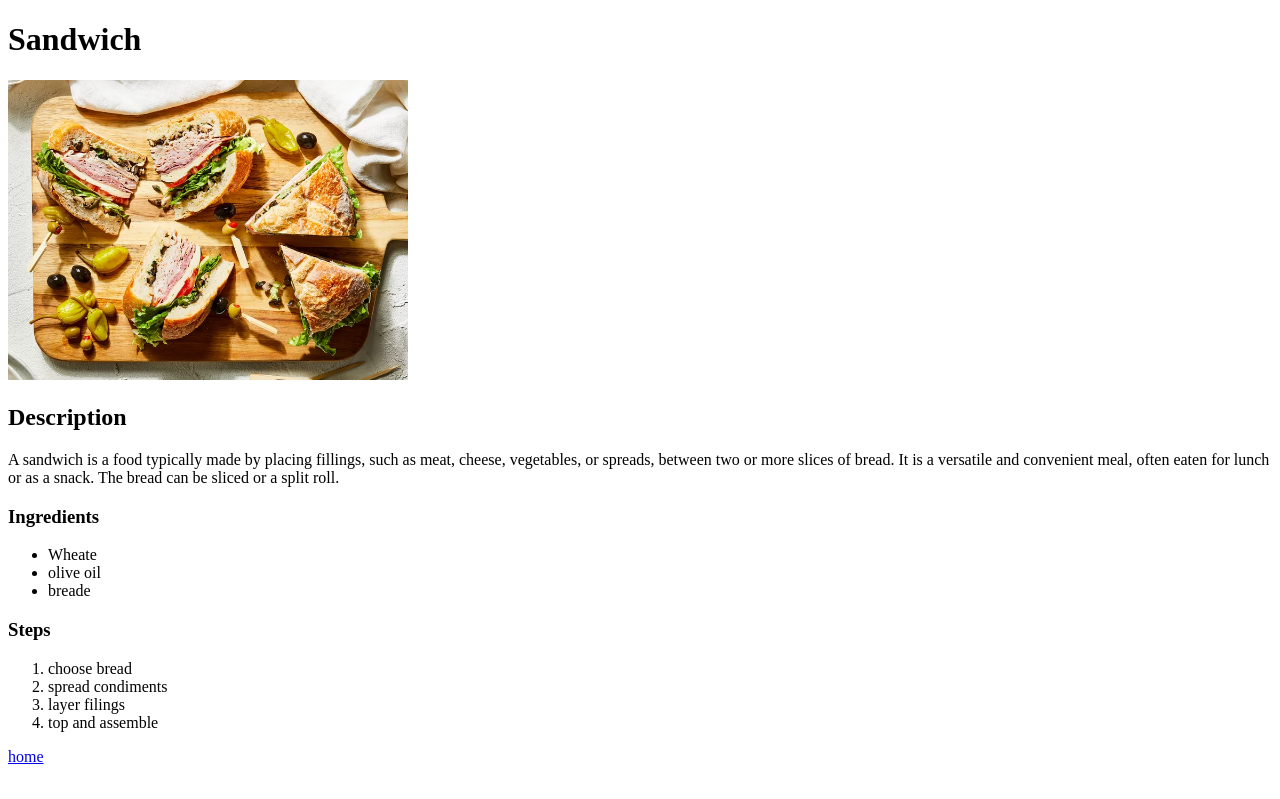
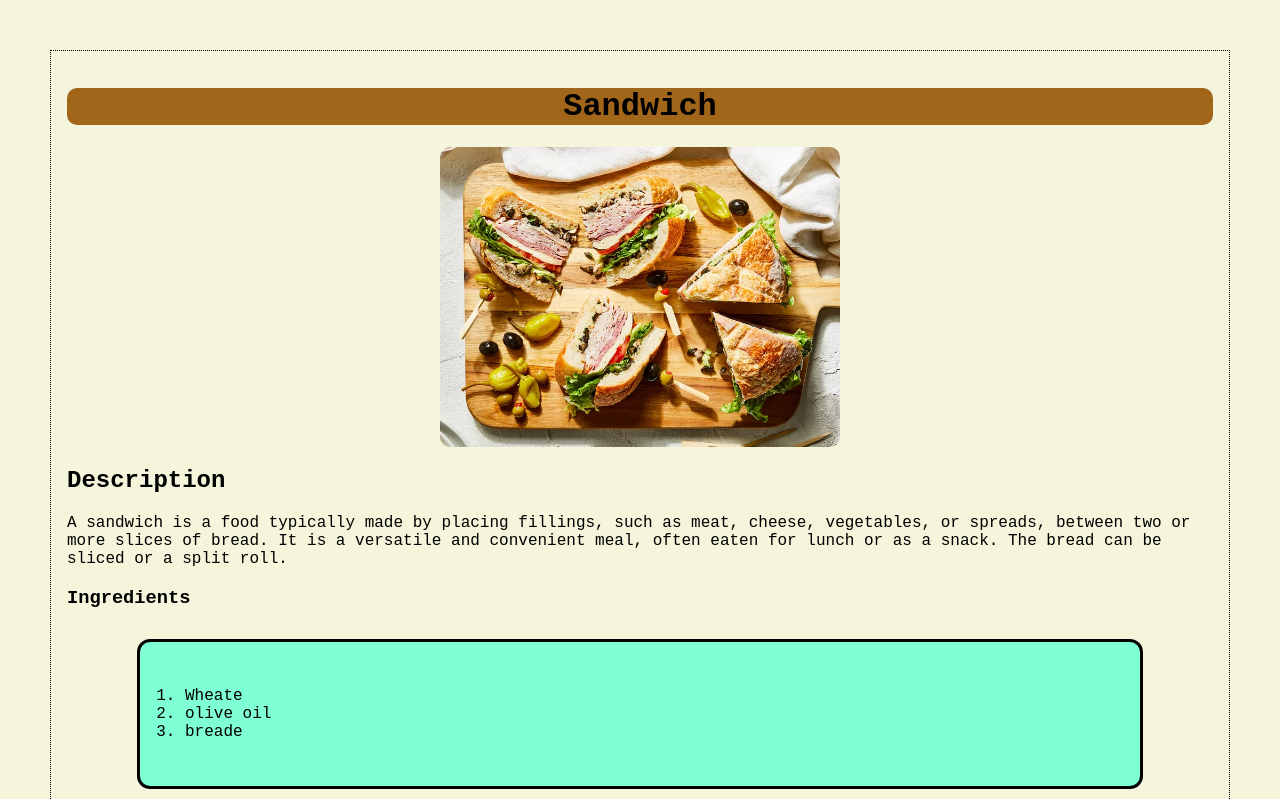
Before and after one commit to kodeXsom/odin-recipes, a plain HTML site: page recipes/sandwich.html in a window 1280 px wide. Shown: the top 799 px of the page. Drawn offline with Linux system fonts and the light colour scheme.

Commit message:
complete my 1st web site

```diff
--- a/recipes/sandwich.html
+++ b/recipes/sandwich.html
@@ -3,28 +3,29 @@
 <head>
     <meta charset="UTF-8">
     <meta name="viewport" content="width=device-width, initial-scale=1.0">
+    <link rel="stylesheet" href="../styles.css">
     <title>Sandwich</title>
 </head>
-<body>
-    <h1>Sandwich</h1>
-    <img src="../images/sandwich.webp" alt="Italian sandwich" height="auto" width="400px">
-    <h2>Description</h2>
-    <p>A sandwich is a food typically made by placing fillings, such as meat, cheese, vegetables, or spreads, between two or more slices of bread. It is a versatile and convenient meal, often eaten for lunch or as a snack. The bread can be sliced or a split roll.</p>
+<body class="body-sandwich">
+    <h1 class="sandwich">Sandwich</h1>
+    <img src="../images/sandwich.webp" alt="Italian sandwich" height="auto" width="400px" class="sandwich-logo">
+    <h2 class="h2">Description</h2>
+    <p class="para">A sandwich is a food typically made by placing fillings, such as meat, cheese, vegetables, or spreads, between two or more slices of bread. It is a versatile and convenient meal, often eaten for lunch or as a snack. The bread can be sliced or a split roll.</p>
 
-    <h3>Ingredients</h3>
-        <ul>
+    <h3 class="h3">Ingredients</h3>
+        <ul class="list-sandwich">
             <li>Wheate</li>
             <li>olive oil</li>
             <li>breade</li>
         </ul>
-    <h3>Steps</h3>
-        <ol>
+    <h3 class="h3">Steps</h3>
+        <ol class="list-sandwich">
             <li>choose bread</li>
             <li>spread condiments</li>
             <li>layer filings</li>
            <li> top and assemble</li>
 
         </ol>
-    <a href="../index.html">home</a>
+    <a href="../index.html" class="button">Home
 </body>
 </html>
--- a/styles.css
+++ b/styles.css
@@ -3,12 +3,7 @@
     margin: 100;
     padding: 0;
     box-sizing: border-box;
-    /* background-color: rgb(238, 245, 244); */
-/* }
-.heading{
-    height: 300px;
-    width: 750px;
-} */
+
 
 .h1{
     margin:30px;
@@ -18,10 +13,7 @@
     background-color: antiquewhite;
     font-weight: 900;
 }
-/* .logo{
-    display: inline-block;
-    height: 60px;
-    width:auto; */
+
 
 .index-list{
     margin: 30px 70px;
@@ -34,7 +26,7 @@
 
 
 }
-.list-lasagna li:hover{
+.list-lasagna,.list-sandwich li:hover{
     color:blue;
 }
 .index-ol li a:hover{
@@ -48,25 +40,29 @@ a{
     padding: 1px;
     background-color: aquamarine;
 }
-.lasagna{
+.lasagna,.sandwich{
     background-color: rgb(161, 102, 25);
     text-align: center;
     border-radius: 10px;
 
 }
-.body-lasagna{
+.body-lasagna,.body-sandwich{
     background-color: beige;
+    margin: 50px;
+    border: 1px dotted black;
+    padding: 1rem;
 }
-.lasagna-logo{
+.lasagna-logo,.sandwich-logo{
     display: block;
     margin: 0 auto;
     border-radius: 10px;
 }
-.list-lasagna{
+.list-lasagna,.list-sandwich{
     display: block;
     margin: 30px 70px;
     padding: 45px;
     border: 3px solid black;
+    border-radius: 13px;
     background-color: aquamarine;
     text-decoration:none;
     list-style: decimal;
```
